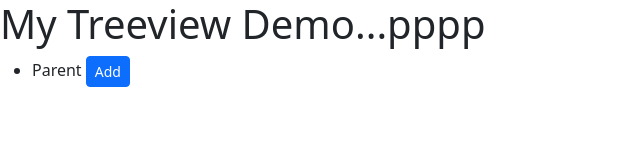
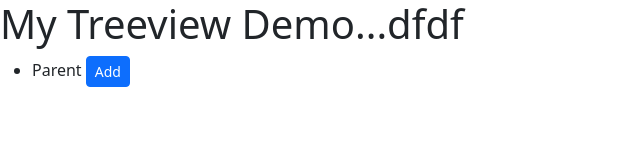
Before and after one commit to pankajunhale/react-treeview-demo, a React (Create React App) app: page / in a window 1280 px wide. Shown: the top 160 px of the page, without its empty margins (0-640 px from the left). Built offline with nearby package versions, Linux system fonts and the light colour scheme.

Commit message:
test commit

```diff
--- a/src/App.js
+++ b/src/App.js
@@ -2,7 +2,7 @@ import TreeViewContainer from "./tree-view/TreeViewContainer";
 export default function App() {
   return (
     <>
-      <h1>My Treeview Demo...pppp</h1>
+      <h1>My Treeview Demo...dfdf</h1>
       <TreeViewContainer />
     </>
   );
```
